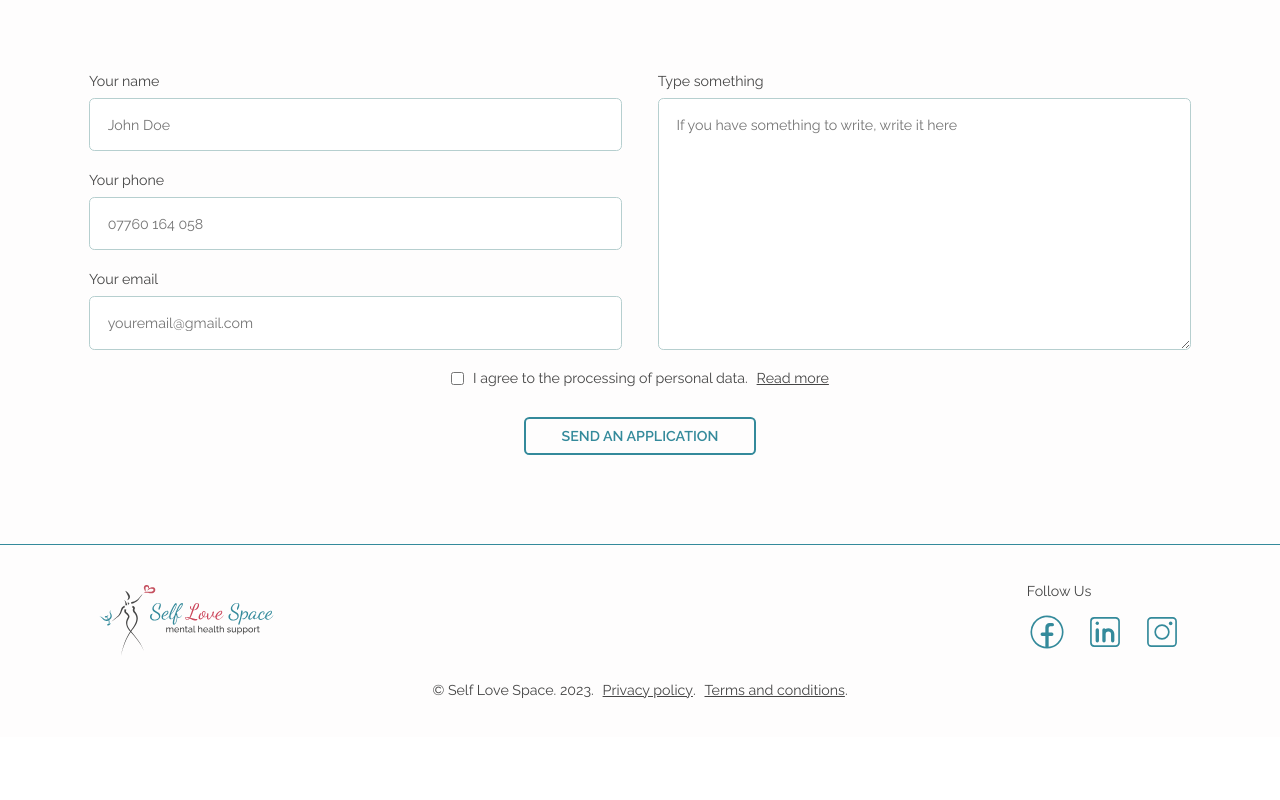
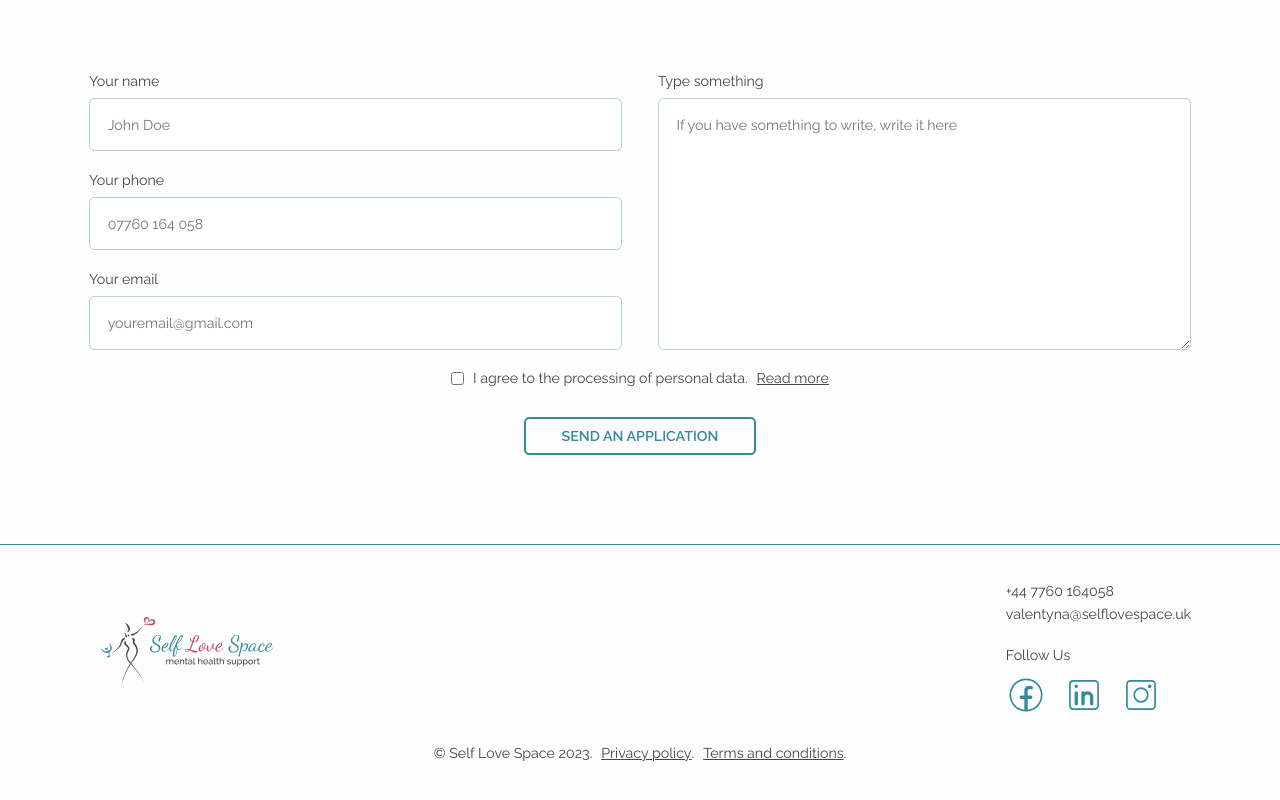
Before and after one commit to Sennarion/selflovespace-next, a Next.js app: page / in a window 1280 px wide. Shown: the part 3760-4560 px from the top of the page. Before the commit the page ends 4497 px from the top, so only its background shows below. Built offline with nearby package versions, Linux system fonts and the light colour scheme.

Commit message:
add contacts to footer

```diff
--- a/src/components/footer/footer.jsx
+++ b/src/components/footer/footer.jsx
@@ -19,10 +19,14 @@ export default function Footer() {
               fill
             />
           </Link>
-          <Social />
+          <div className={styles.contacts}>
+            <p className={styles.contact}>+44 7760 164058</p>
+            <p className={styles.contact}>valentyna@selflovespace.uk</p>
+            <Social />
+          </div>
         </div>
         <p className={styles.policy}>
-          © Self Love Space. 2023.
+          © Self Love Space 2023.
           <a
             className={styles.link}
             target="_blank"
--- a/src/components/footer/footer.module.scss
+++ b/src/components/footer/footer.module.scss
@@ -58,3 +58,11 @@
     color: $green;
   }
 }
+
+.contact {
+  padding-left: 1rem;
+
+  &:last-of-type {
+    margin-bottom: 2rem;
+  }
+}
--- a/src/components/form/form.module.scss
+++ b/src/components/form/form.module.scss
@@ -97,6 +97,12 @@
   align-items: center;
   gap: 1rem;
   margin-bottom: 3rem;
+
+  cursor: pointer;
+}
+
+.checkboxInput {
+  cursor: pointer;
 }
 
 .checkboxLink {
--- a/src/components/hero/hero.jsx
+++ b/src/components/hero/hero.jsx
@@ -57,6 +57,7 @@ export default function Hero() {
               src={heroImg}
               alt="Self-care"
               quality={100}
+              priority
               fill
             />
           </div>
```
